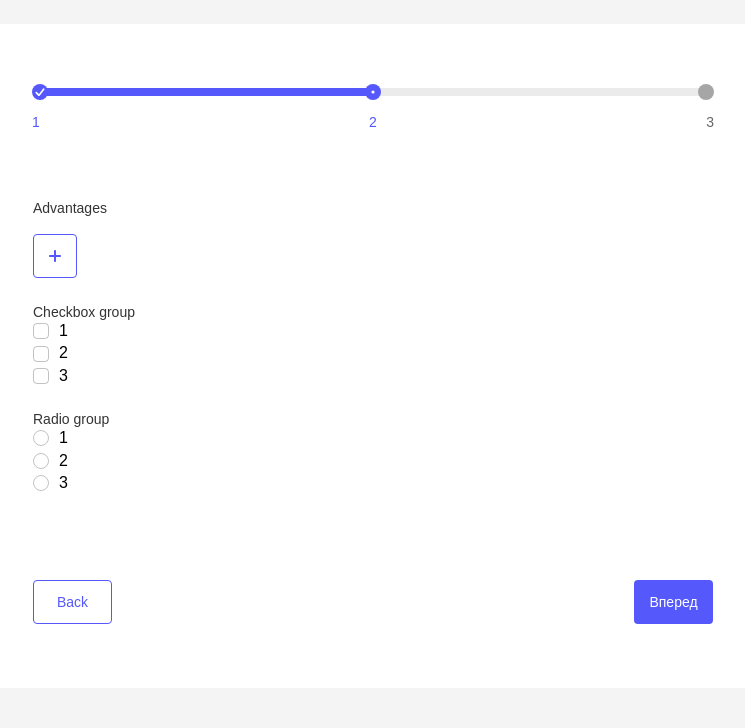
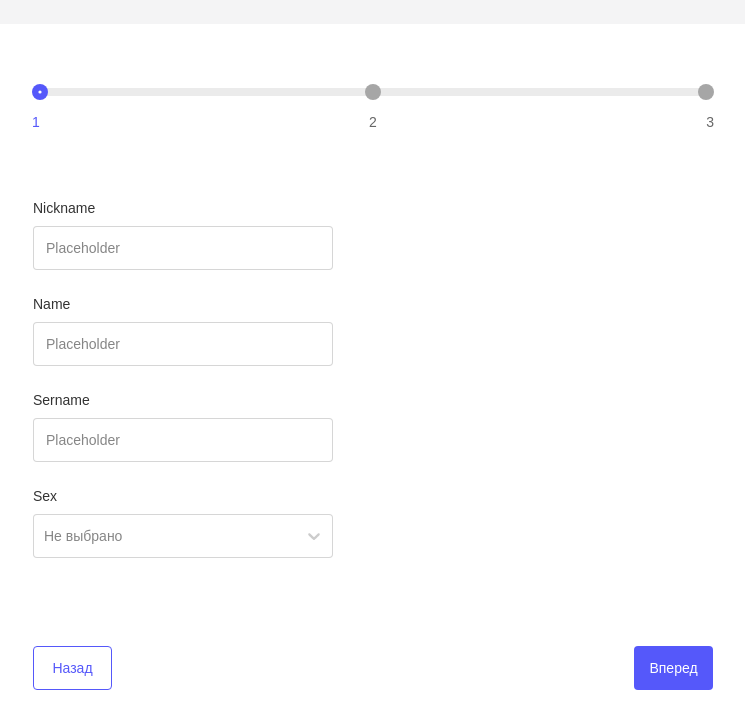
Before and after one commit to BKonstantine/cloud_test, a React (Vite) app: page /create in a window 1280 px wide. Shown: the top 728 px of the page, without its empty margins (267-1012 px from the left). Built offline with nearby package versions, Linux system fonts and the light colour scheme; a web font is replaced by a local one.

Commit message:
refactor: refactor tab validation

```diff
--- a/src/pages/tab-page/tab-page.tsx
+++ b/src/pages/tab-page/tab-page.tsx
@@ -15,30 +15,20 @@ import { yupResolver } from "@hookform/resolvers/yup";
 import { schema } from "../../utils/schema";
 
 const TabPage: FC = () => {
-  const [step, setStep] = useState(2);
+  const [step, setStep] = useState(1);
   const [result, setResult] = useState("");
   const tabs = [<FirstTab />, <SecondTab />, <ThirdTab />];
 
   const methods = useForm<FormData>({
-    mode: "onTouched",
     resolver: yupResolver(schema),
   });
 
   const formState = methods.formState;
   const isValid = formState.isValid;
   const trigger = methods.trigger;
-
   const firstTabFileds = ["nickname", "name", "sername", "sex"];
   const secondTabFields = ["advantages", "checkbox", "radio"];
   const thirdTabFileds = ["about"];
-  const dirtyFields = Object.keys(formState.dirtyFields);
-  const errorFileds = Object.keys(formState.errors);
-
-  const checkValidTab = () => {
-    return dirtyFields.some((field) => {
-      return errorFileds.some((error) => error === field);
-    });
-  };
 
   const onSubmit = useCallback(
     methods.handleSubmit((data) => {
@@ -50,13 +40,10 @@ const TabPage: FC = () => {
     [methods]
   );
 
-  console.log(formState.errors);
-
   const onClick = useCallback(
     (step: number) => (event: MouseEvent<HTMLButtonElement>) => {
       event.preventDefault();
-      trigger(secondTabFields)
-      /* setStep(step); */
+      setStep(step);
     },
     []
   );
@@ -83,10 +70,7 @@ const TabPage: FC = () => {
                 </Button>
               )}
               {step === 3 ? (
-                <Button
-                  type="submit"
-                  buttonSize="large" /*  disabled={!isValid} */
-                >
+                <Button type="submit" buttonSize="large" disabled={!isValid}>
                   Отправить
                 </Button>
               ) : (
--- a/src/utils/schema.tsx
+++ b/src/utils/schema.tsx
@@ -19,16 +19,13 @@ export const schema = Yup.object()
 
     sex: Yup.object().required("Обязательное поле"),
 
-    advantages: Yup.array()
-      .of(Yup.string().trim().min(1, "Поле не может быть пустым")),
-
-    /* radio: Yup.number().required("Обязательное поле"),
-
-    checkbox: Yup.array().of(Yup.number()).required("Обязательное поле"), */
+    advantages: Yup.array().of(
+      Yup.string().trim().min(1, "Поле не может быть пустым")
+    ),
 
     about: Yup.string()
       .max(200, "Максимальная длина 200 символов")
       .matches(/^\S*$/, "Пробелы не допускаются")
       .required("Обязательное поле"),
   })
-  .required();
+  .required("Обязательное поле");
```
